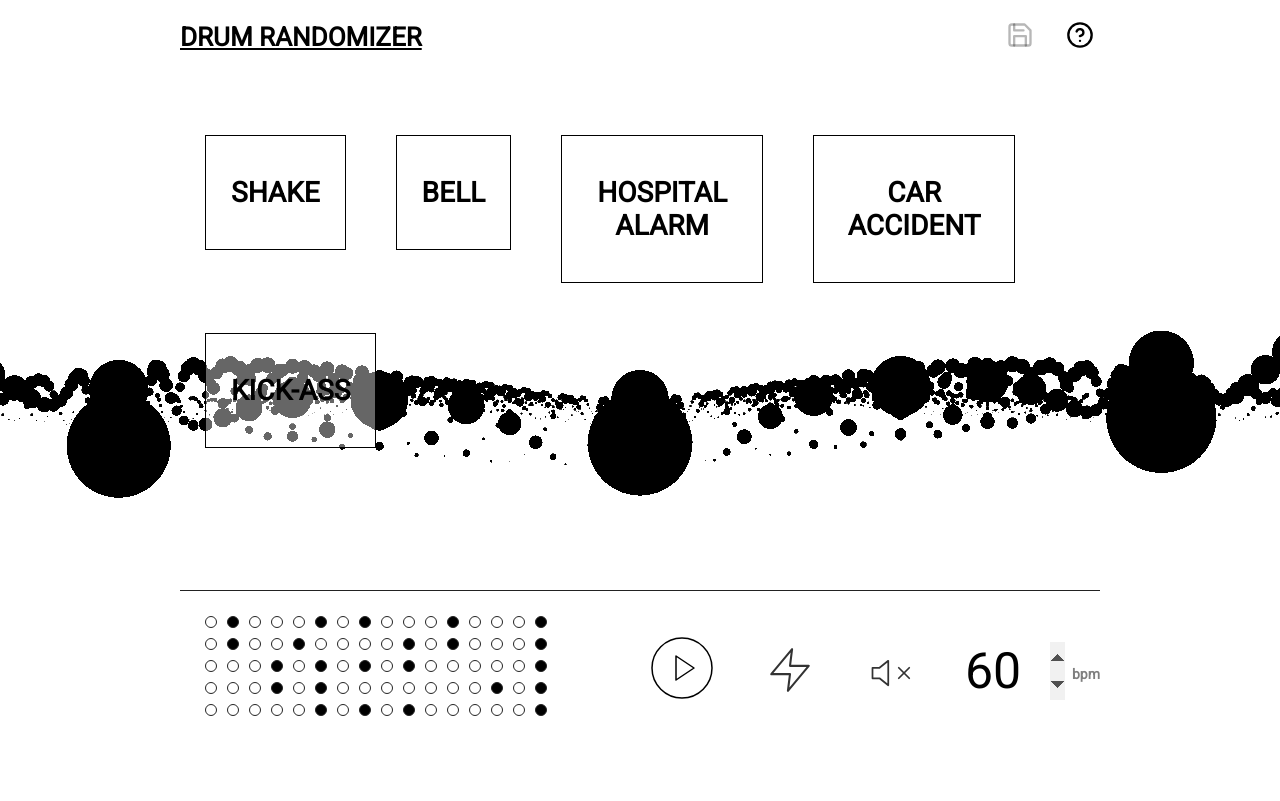
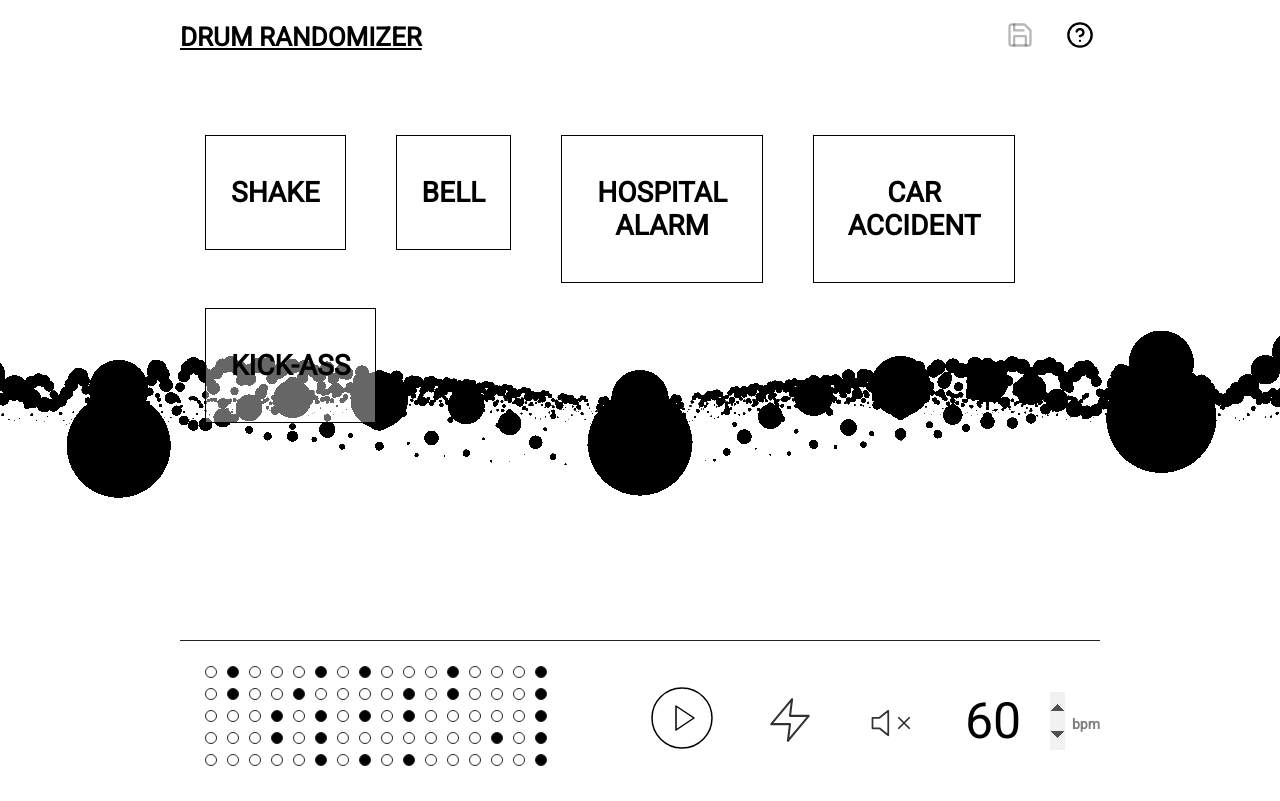
Before and after one commit to vah7id/drum-randomizer, a React (Create React App) app: page / in a window 1280 px wide. Built offline with nearby package versions, Linux system fonts and the light colour scheme; no server answers.

Commit message:
some styles has been changed

```diff
--- a/src/resources/styles/index.css
+++ b/src/resources/styles/index.css
@@ -76,7 +76,7 @@ header input[type=text] {
     height: 60vh;
     width: 100%;
     max-width: 920px;
-    margin: -50px auto 0 auto;
+    margin: 0px auto 0 auto;
     border-bottom: 1px solid #222;
 }
 
@@ -92,7 +92,7 @@ header input[type=text] {
     background: rgba(255,255,255,0.4);
     font-size: 28px;
     text-transform: uppercase;
-    margin: 25px 25px 25px 25px;
+    margin: -25px 25px 50px 25px;
     border: 1px solid black;
     transition: all 0.5s;
 }
@@ -105,6 +105,7 @@ header input[type=text] {
 /* ====================== TOOLBAR ========================*/
 
 .Toolbar {
+    background: white;
     height: 20vh;
     width: 100vw;
     max-width: 920px;
```
